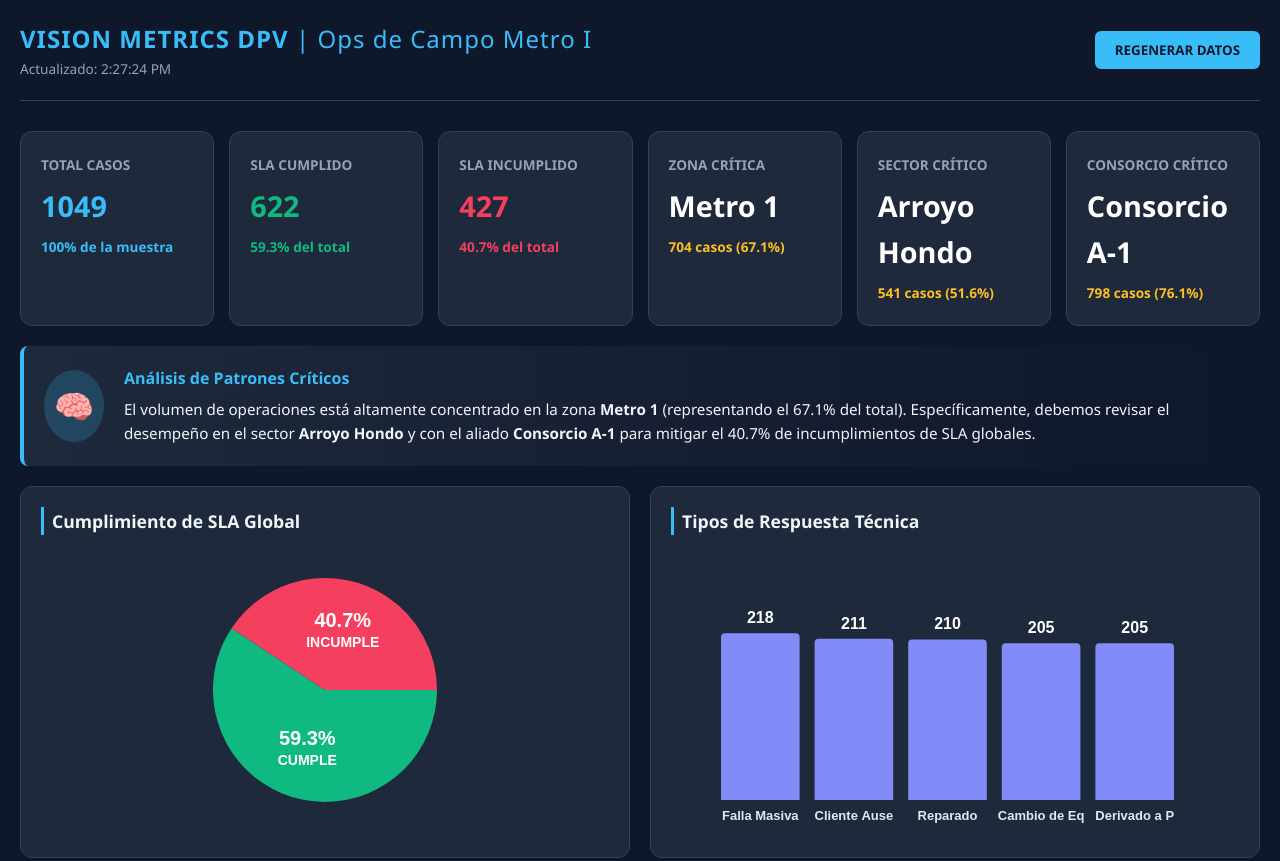
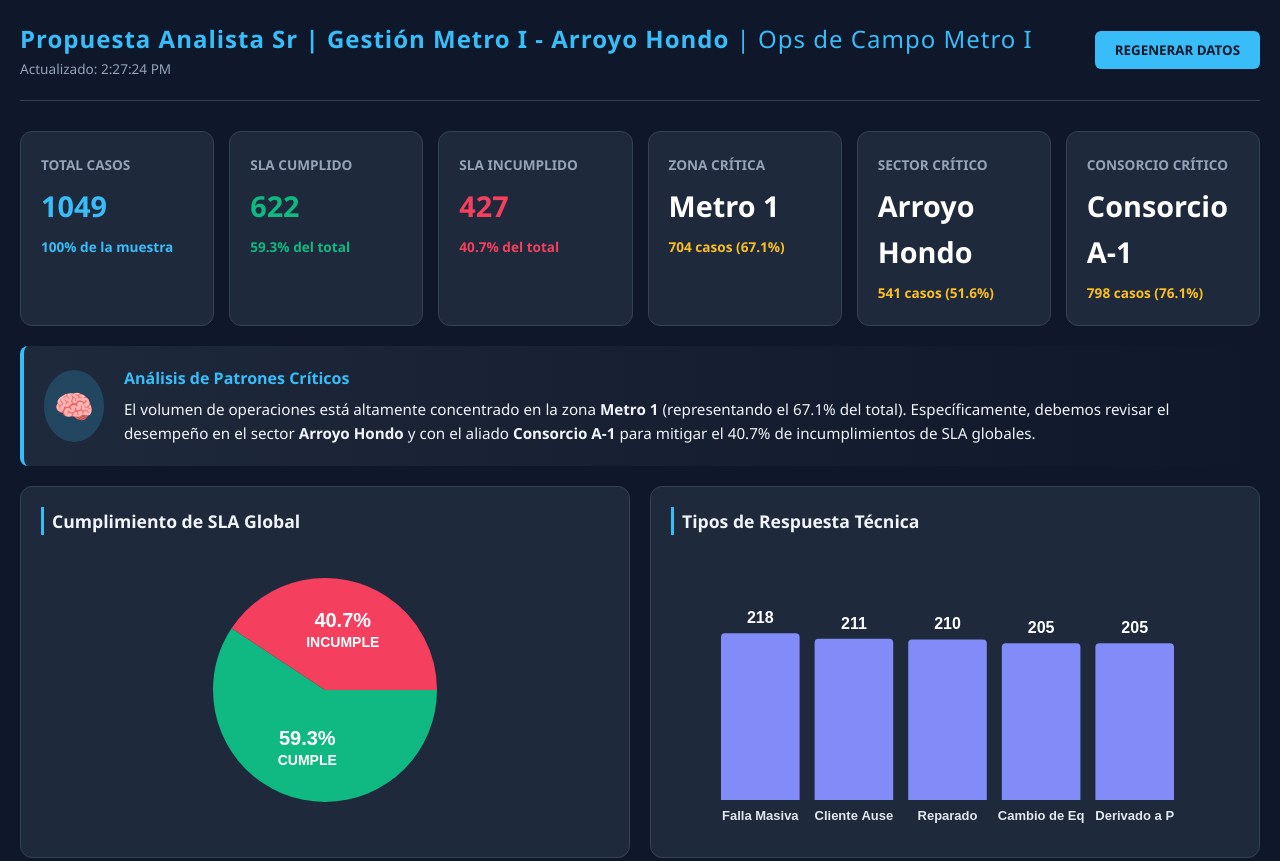
Before and after one commit to DARIELADOLFO/ANALIZADOR_SLA_PUNTUALIDAD, a plain HTML site: page index.html in a window 1280 px wide. Shown: the top 861 px of the page. Drawn offline with Linux system fonts and the light colour scheme.

Commit message:
Update index.html

```diff
--- a/index.html
+++ b/index.html
@@ -175,7 +175,7 @@
 <div class="dashboard-container">
     <header>
         <div class="header-title">
-            <h1>VISION METRICS DPV <span style="font-weight: 200;">| Ops de Campo Metro I</span></h1>
+            <h1>Propuesta Analista Sr | Gestión Metro I - Arroyo Hondo <span style="font-weight: 200;">| Ops de Campo Metro I</span></h1>
             <p id="last-update">Actualizado: --</p>
         </div>
         <div class="header-actions">
```
